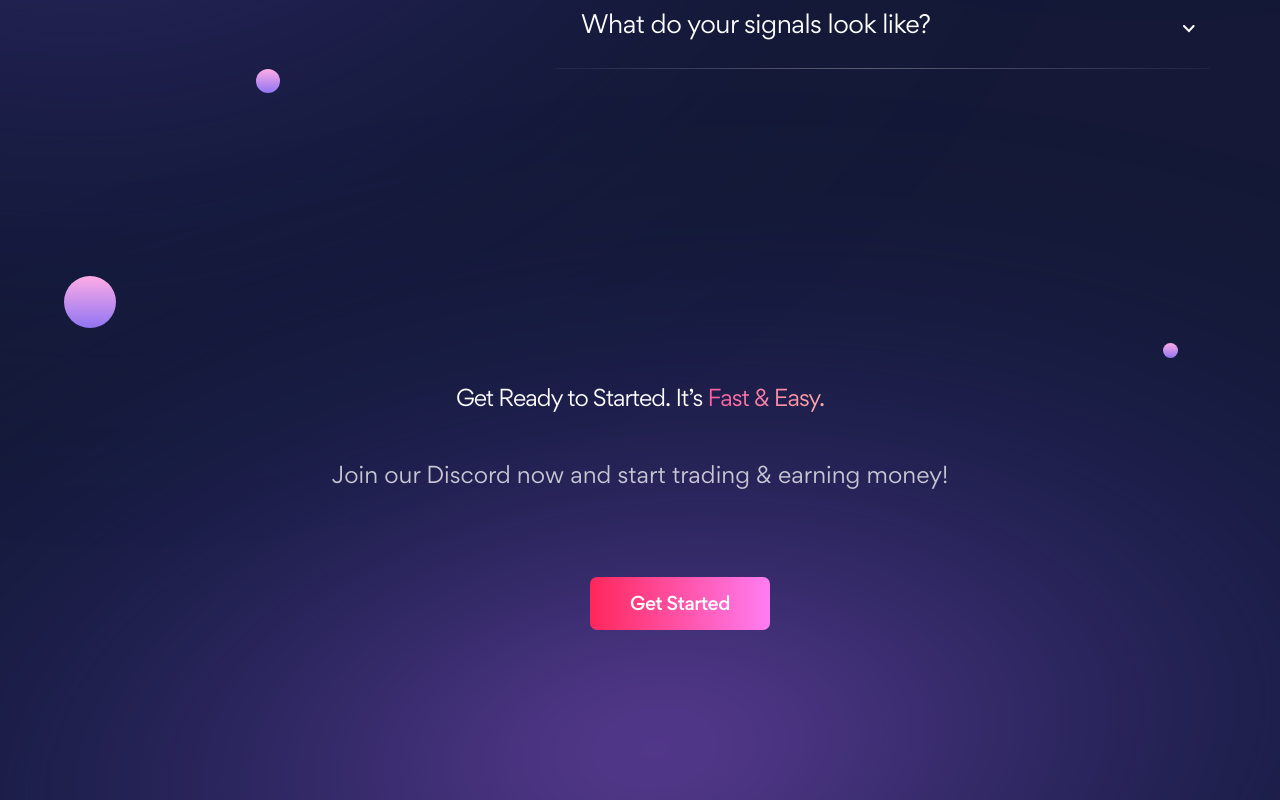
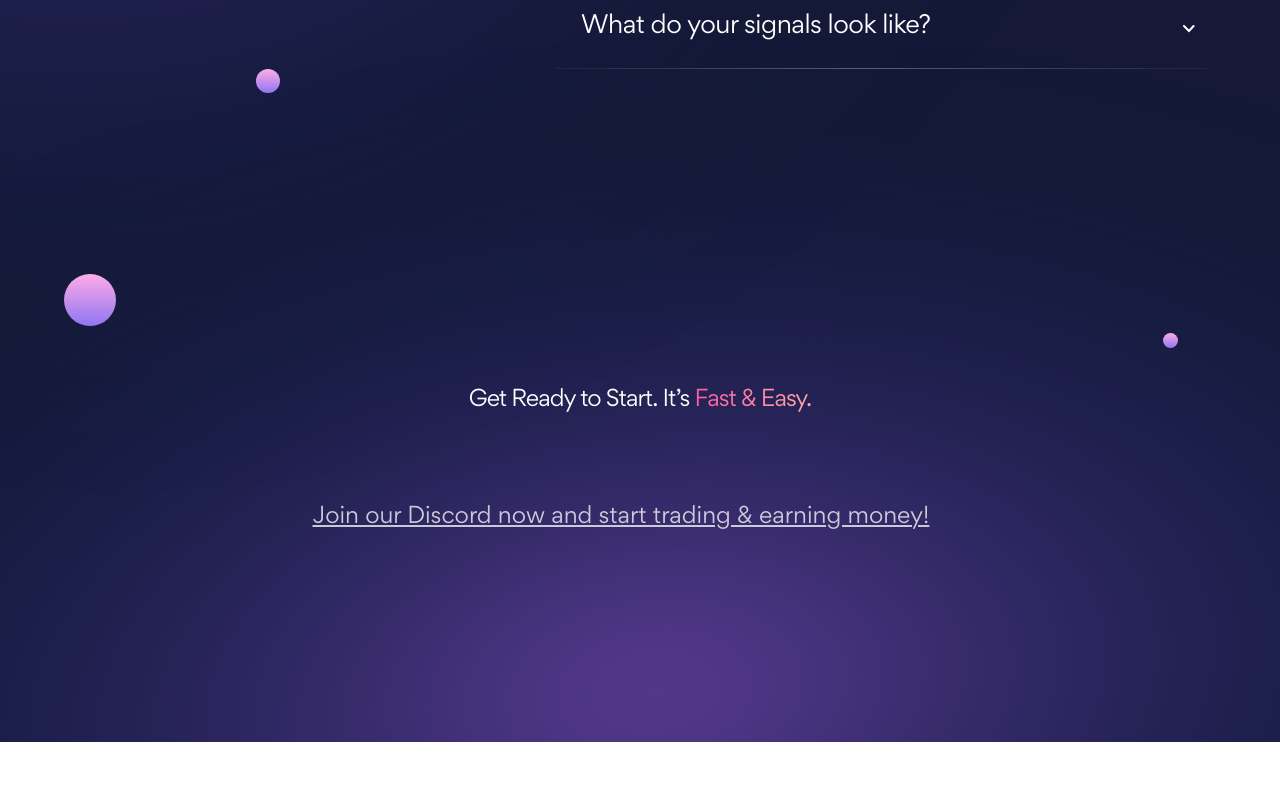
Before and after one commit to gabriel-lunesu/ACS, a Next.js app in the folder jano/: page / in a window 1280 px wide. Shown: the part 5997-6797 px from the top of the page. After the commit the page ends 6739 px from the top, so only its background shows below. Built offline with nearby package versions, Linux system fonts and the light colour scheme.

Commit message:
link fixes and button

```diff
--- a/jano/components/home-page/home-8/CallToAction.jsx
+++ b/jano/components/home-page/home-8/CallToAction.jsx
@@ -25,28 +25,29 @@ const CallToAction = () => {
     <div className="col-xl-7 col-lg-8 col-md-10 m-auto">
       <div className="title-style-nine text-center mb-40" data-aos="fade-up">
         <h2 className="text-lg main-title text-white">
-          Get Ready to Started. It’s <span>Fast &amp; Easy.</span>
+          Get Ready to Start. It’s <span>Fast &amp; Easy.</span>
         </h2>
       </div>
       {/* /.title-style-nine */}
-      <p
+      <a href="https://discord.gg/5CCWuv4g83"
         className="text-white opacity-75 text-center text-lg mt-40 mb-40 lg-mt-20"
         data-aos="fade-up"
+
       >
-        Join our Discord now and start trading &amp; earning money!
-      </p>
-      <div className="d-sm-flex justify-content-center" style={{marginLeft : '80px'}}>
+        <u>Join our Discord now and start trading &amp; earning money!</u>
+      </a>
+      <div className="d-sm-flex justify-content-center md:ml-auto " style={{marginLeft : '30%'}}>
 
 
-      <a href="https://discord.gg/5CCWuv4g83" className="btn-sixteen text-center content fw-500 border7 mt-45" onClick={() => setShowModal(true)}>
-         Get Started
-      </a>
+
 
 
 
 
         </div>
+
     </div>
+
   );
 };
 
--- a/jano/components/home-page/home-8/Header.jsx
+++ b/jano/components/home-page/home-8/Header.jsx
@@ -48,7 +48,7 @@ const Header = () => {
               <span>login</span>
             </Link> */}
             <Link
-              href="https://discord.gg/9xjMfhmSAu"
+              href="https://discord.gg/5CCWuv4g83"
               className="start-btn-two fw-500 position-relative d-none d-lg-block"
             >
               Get Started
```
